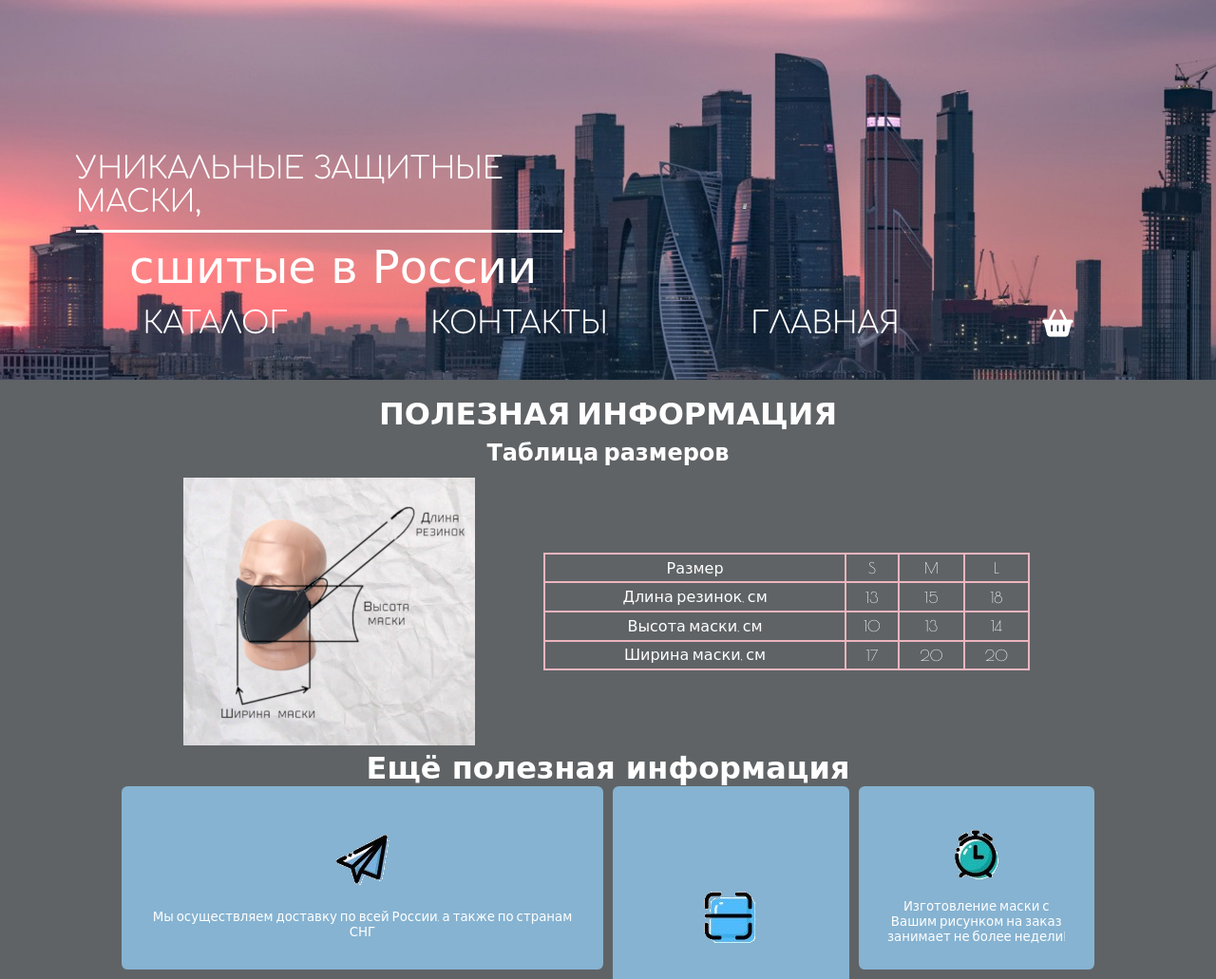
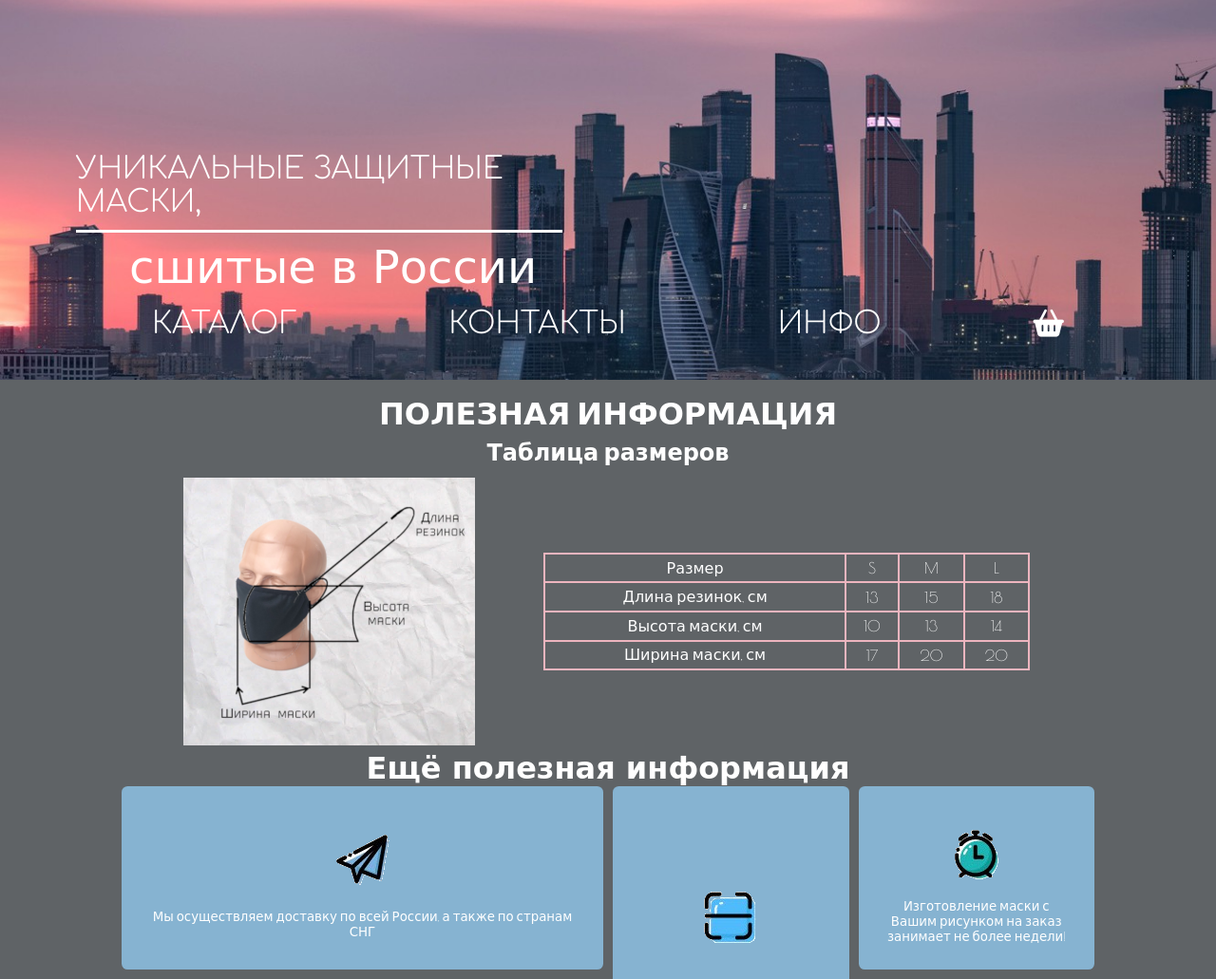
Before and after one commit to goandval/maskiWeb, a plain HTML site: page info.html in a window 1280 px wide. Shown: the top 1031 px of the page at 95% size. Drawn offline with nearby package versions, Linux system fonts and the light colour scheme; a web font is replaced by a local one.

Commit message:
update all .html
set the navigation identical to all pages & removed redundant .css file

```diff
--- a/info.html
+++ b/info.html
@@ -16,19 +16,19 @@
                 <div></div><div></div><div></div><div></div><div></div>
         </div>
 
-        <header>
+        <a href="./index.html"><header>
             <div class="header_title">
                 <p>Уникальные защитные маски,</p>
                 <p>сшитые в России</p>
             </div>
-        </header>
+        </header></a>
         <nav class="menu">
             <input type="checkbox" name="" id="menu_chk">
             <label for="menu_chk" class="menu_bars"><i class="fa fa-bars"></i></label>
             <ul>
                 <li><a href="./catalog.html">Каталог</a></li>
                 <li><a href="./contacts.html">Контакты</a></li>
-                <li><a href="./index.html">Главная</a></li>
+                <li><a href="./info.html">Инфо</a></li>
                 <li><a href="" class="basket_button"><i class="fa fa-basket-shopping"></i></a></li>
                 <li class="socials">
                     <a href="#" class="fab fa-telegram"></a>
```
Also changed, not shown: catalog.html (+3 -3 lines), contacts.html (+3 -3 lines), product.html (+2 -2 lines).
